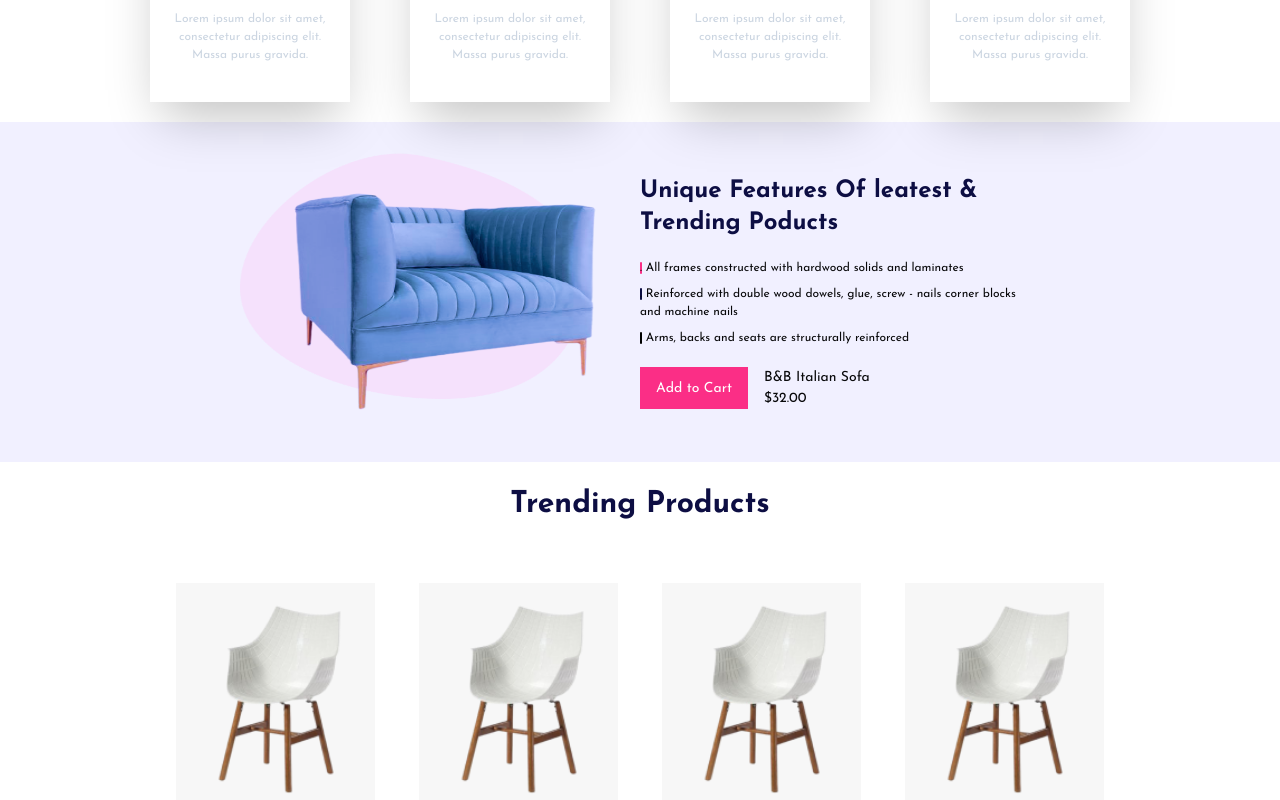
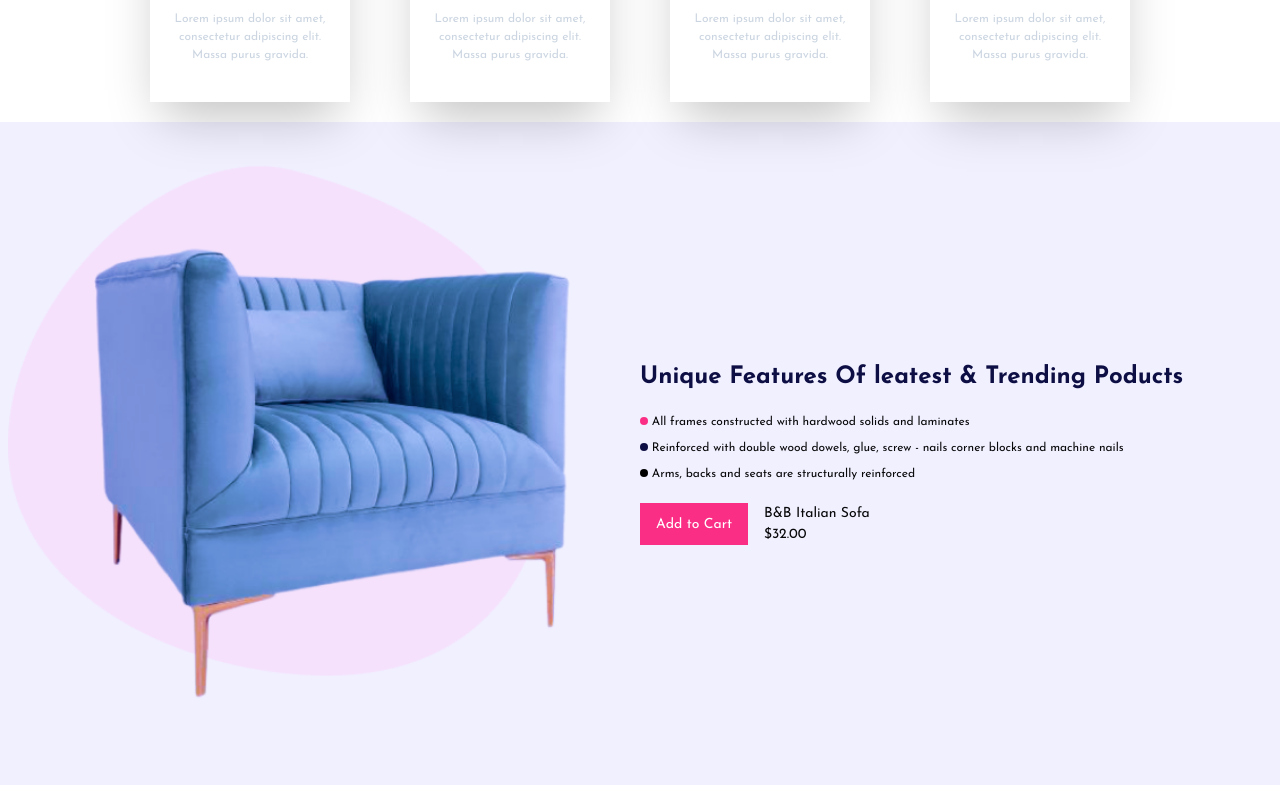
Before and after one commit to imarifluqman/hackathon-Q2-ecommerce, a Next.js app: page / in a window 1280 px wide. Shown: the part 2080-2880 px from the top of the page. Built offline with nearby package versions, Linux system fonts and the light colour scheme.

Commit message:
minner changes

```diff
--- a/src/app/components/uniqueFeature.tsx
+++ b/src/app/components/uniqueFeature.tsx
@@ -3,16 +3,18 @@ import React from 'react'
 
 function UniqueFeature() {
     return (
-        <div className='w-full bg-[#F1F0FF] lg:grid lg:grid-cols-2 lg:justify-items-center  grid grid-cols-1 justify-items-center   my-5 py-5 px-2'>
-            <div className=' place-self-end'><Image className='w-[400px] h-[300px] text-end' src="/unique-sofa.png" alt="unique" width={100} height={100} /></div>
-            <div className='w-[400px] my-auto place-self-start'>
+        <div className='w-full bg-[#F1F0FF] lg:grid lg:grid-cols-2 lg:justify-items-center  grid grid-cols-1 justify-items-center my-5 py-5 px-2'>
+            <div className='w-full place-self-end'>
+                <Image className='w-full h-full text-end' src="/unique-sofa.png" alt="unique" width={100} height={100} />
+            </div>
+            <div className='w-full my-auto place-self-start'>
                 <p className='text-2xl font-semibold text-[var(--heading)]'>Unique Features Of leatest &
                     Trending Poducts</p>
-                <ul className='w-full my-5 flex flex-col gap-2 '>
-                    <li className='text-[12px] '><span className='w-3 h-3 rounded-full bg-[var(--pink)]'>.</span> All frames constructed with hardwood solids and laminates</li>
-                    <li className='text-[12px] '><span className='w-3 h-3 rounded-full bg-[var(--heading)]'>.</span> Reinforced with double wood dowels, glue, screw - nails corner
+                <ul className='w-[95%] my-5 flex flex-col gap-2 '>
+                    <li className='text-[12px] '><span className='w-2 h-2 inline-block rounded-full bg-[var(--pink)]'></span> All frames constructed with hardwood solids and laminates</li>
+                    <li className='text-[12px] '><span className='w-2 h-2 inline-block rounded-full bg-[var(--heading)]'></span> Reinforced with double wood dowels, glue, screw - nails corner
                         blocks and machine nails</li>
-                    <li className='text-[12px] '><span className='w-3 h-3 rounded-full bg-black'>.</span> Arms, backs and seats are structurally reinforced</li>
+                    <li className='text-[12px] '><span className='w-2 h-2 inline-block rounded-full bg-black'></span> Arms, backs and seats are structurally reinforced</li>
                 </ul>
                 <div className='flex gap-4 '>
                     <button className='bg-[var(--pink)] hover:bg-[var(--heading)] text-white py-1 px-4 text-[14px]'>Add to Cart</button>
```
